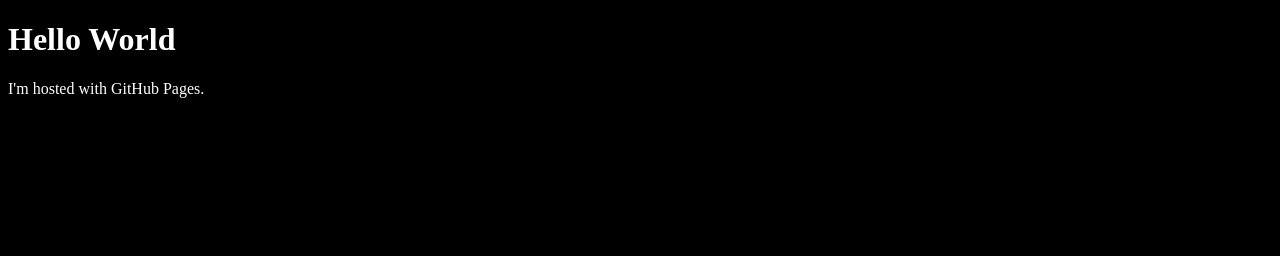
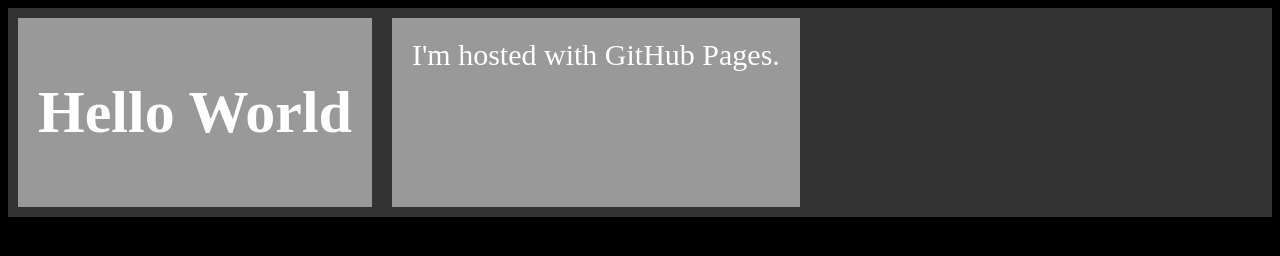
Before and after one commit to crambosoft/crambosoft.github.io, a plain HTML site: page index.html in a window 1280 px wide. Drawn offline with Linux system fonts and the light colour scheme.

Commit message:
Update index.html

```diff
--- a/index.html
+++ b/index.html
@@ -4,8 +4,25 @@
 <TITLE>crambosoft.github.io</TITLE>
 <meta charset="UTF-8">
 </HEAD>
+<style>
+.flex-container {
+  display: flex;
+  background-color: #333333;
+}
+
+.flex-container > div {
+  background-color: #999999;
+  margin: 10px;
+  padding: 20px;
+  font-size: 30px;
+}
+</style>
 <BODY BGCOLOR="#0000" TEXT="#FFFFFF" LINK="#FFFFFF" VLINK="#FFFFFF" ALINK="#FF0000">
-<h1>Hello World</h1>
-<p>I'm hosted with GitHub Pages.</p>
+
+<div class="flex-container">
+  <div><h1>Hello World</h1></div>
+  <div>I'm hosted with GitHub Pages.</div>
+</div>
+
 </BODY>
 </HTML>
```
